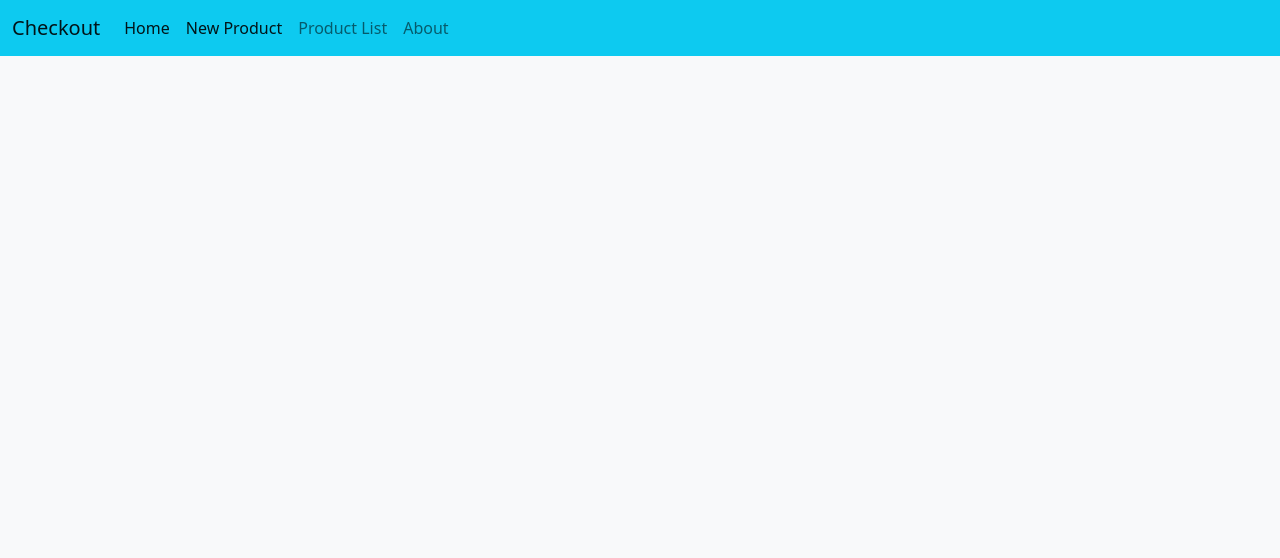
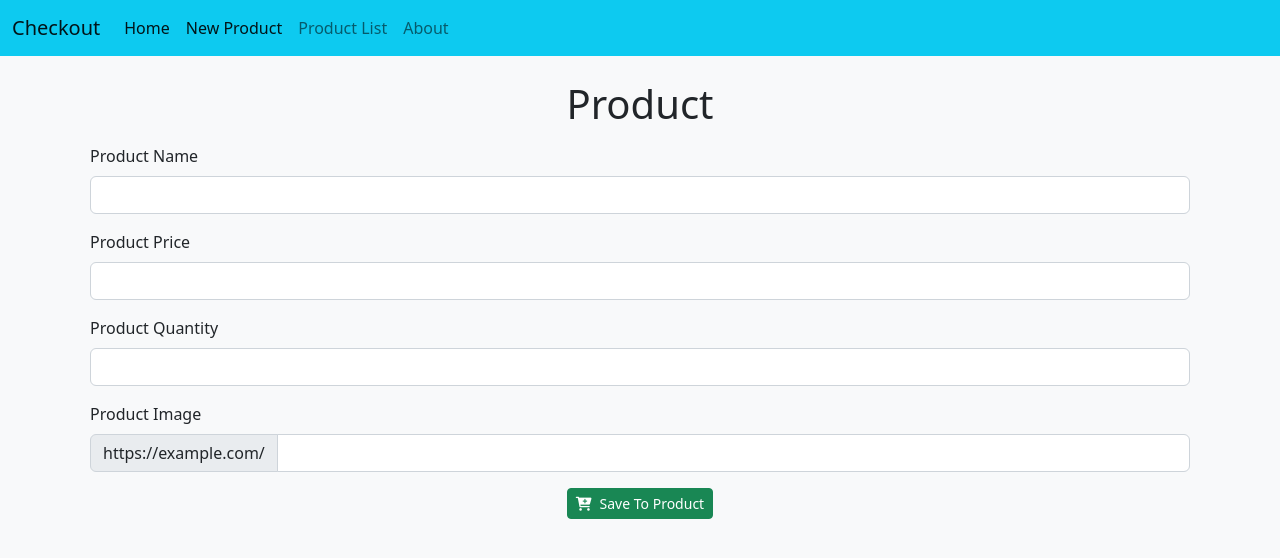
Before and after one commit to achieve-software/r25recapreact, a React (Create React App) app: page /new-product in a window 1280 px wide. Shown: the top 558 px of the page. Built offline with nearby package versions, Linux system fonts and the light colour scheme.

Commit message:
productform

```diff
--- a/src/components/ProductCard.jsx
+++ b/src/components/ProductCard.jsx
@@ -3,14 +3,29 @@
 const ProductCard = ({item, getProducts}) => {
   const url = "https://64b8395f21b9aa6eb079b184.mockapi.io/products";
   const {name,image,price,dampingRate,amount,id}=item
+  const handleMinus = async () => {
+    if(amount-1){
+    try {
+      await axios.put(`${url}/${id}`, {
+        ...item,
+        amount: amount - 1,
+      });
+    } catch (error) {}
+    getProducts();}
+    else{
+      handleRemove()
+    }
+  };
 
-  const handleMinus = () => {
-
-  }
-
-  const handlePlus = () => {
-
-  }
+  const handlePlus = async () => {
+    try {
+      await axios.put(`${url}/${id}`, {
+        ...item,
+        amount: amount + 1,
+      });
+    } catch (error) {}
+    getProducts();
+  };
 
   const handleRemove = async () => {
     try {
--- a/src/pages/NewProduct.jsx
+++ b/src/pages/NewProduct.jsx
@@ -1,12 +1,26 @@
-import React from 'react'
+import React, {useState} from 'react'
+import ProductForm from "../components/ProductForm";
 
 
+const initialState ={
+  name:"",
+  image:"",
+  price:0,
+  dampingRate:0,
+  amount:1
+}
+
 const NewProduct = () => {
+  const url = "https://64b8395f21b9aa6eb079b184.mockapi.io/products";
+  const [formData, setFormData] = useState(initialState);
 
+  const handleChange =(e) => {
+    setFormData({...formData, [e.target.id]:e.target.value})
+  }
 
   return (
     <div className='container'>
-
+      <ProductForm handleChange={handleChange} formData={formData}/>
     </div>
   );
 }
```
